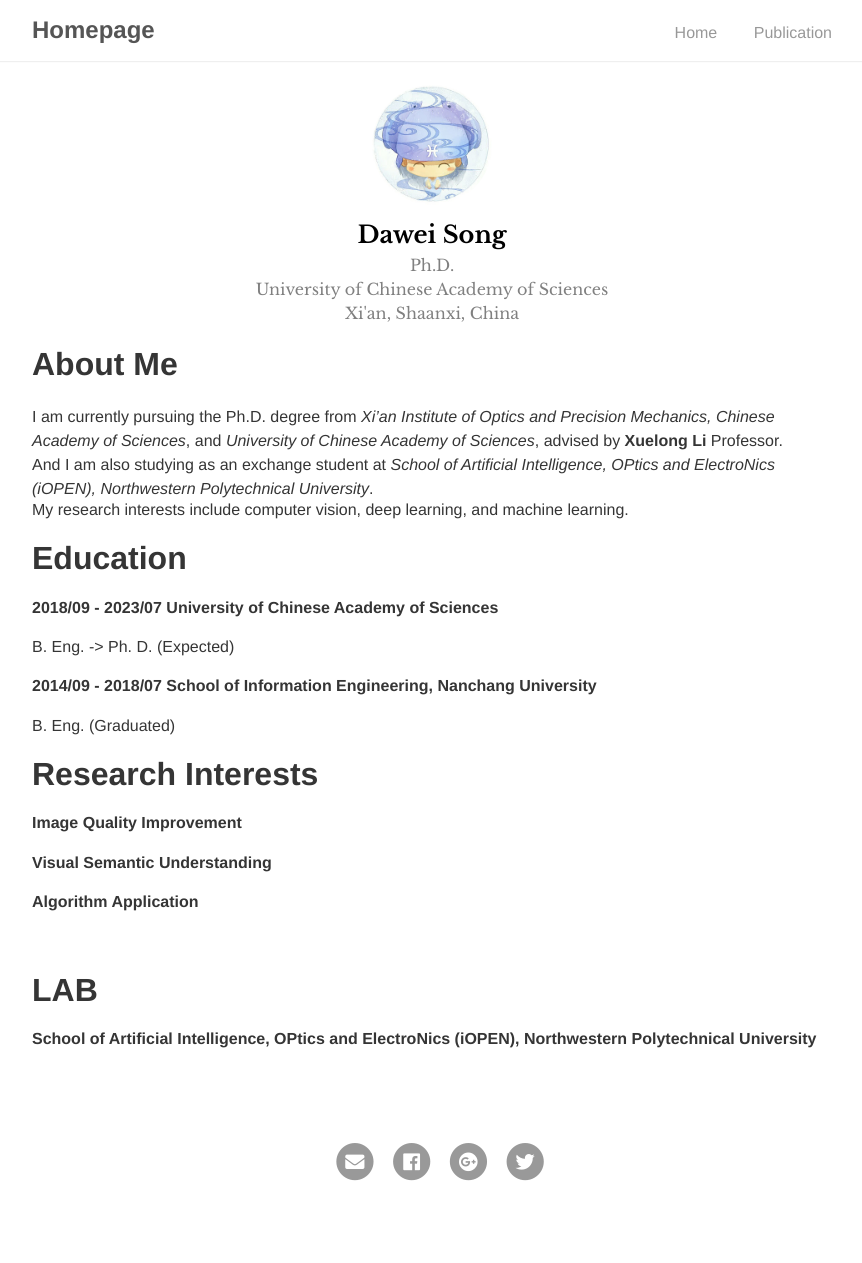
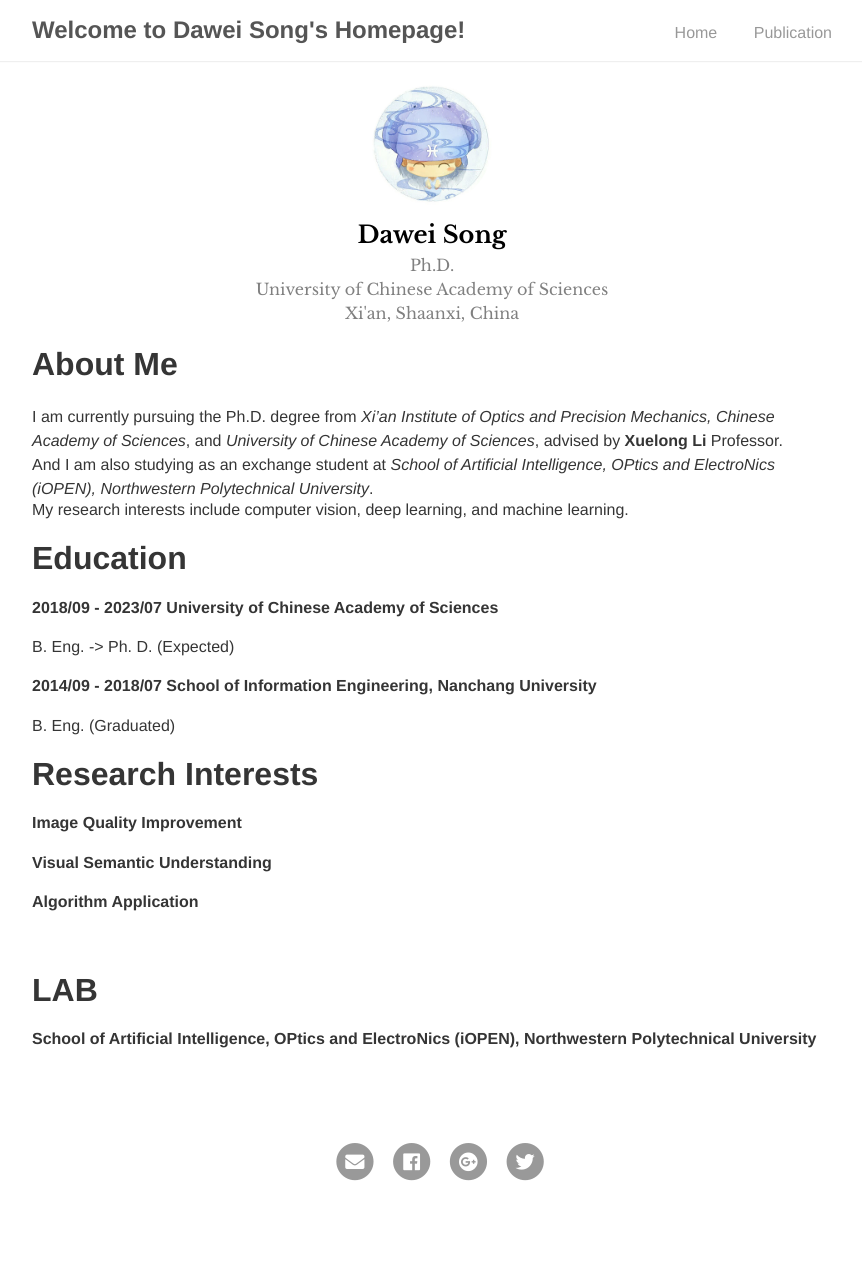
Before and after one commit to songxijuan/home, a Jekyll site: the page built from index.md, in a window 1280 px wide. Shown: the whole page, without its empty margins (208-1070 px from the left). Built offline with Jekyll 4.4.1, drawn with Linux system fonts in a browser that asks for light colours; our own code applies the rules of GitHub Pages for plain Markdown files.

Commit message:
Update _config.yml

```diff
--- a/_config.yml
+++ b/_config.yml
@@ -1,5 +1,5 @@
 # Site settings
-title: Homepage
+title: Welcome to Dawei Song's Homepage!
 baseurl: "/song"
 url: "https://song-dawei.github.io"
 google_analytics: # Tracking ID, e.g. "UA-000000-01"
```
